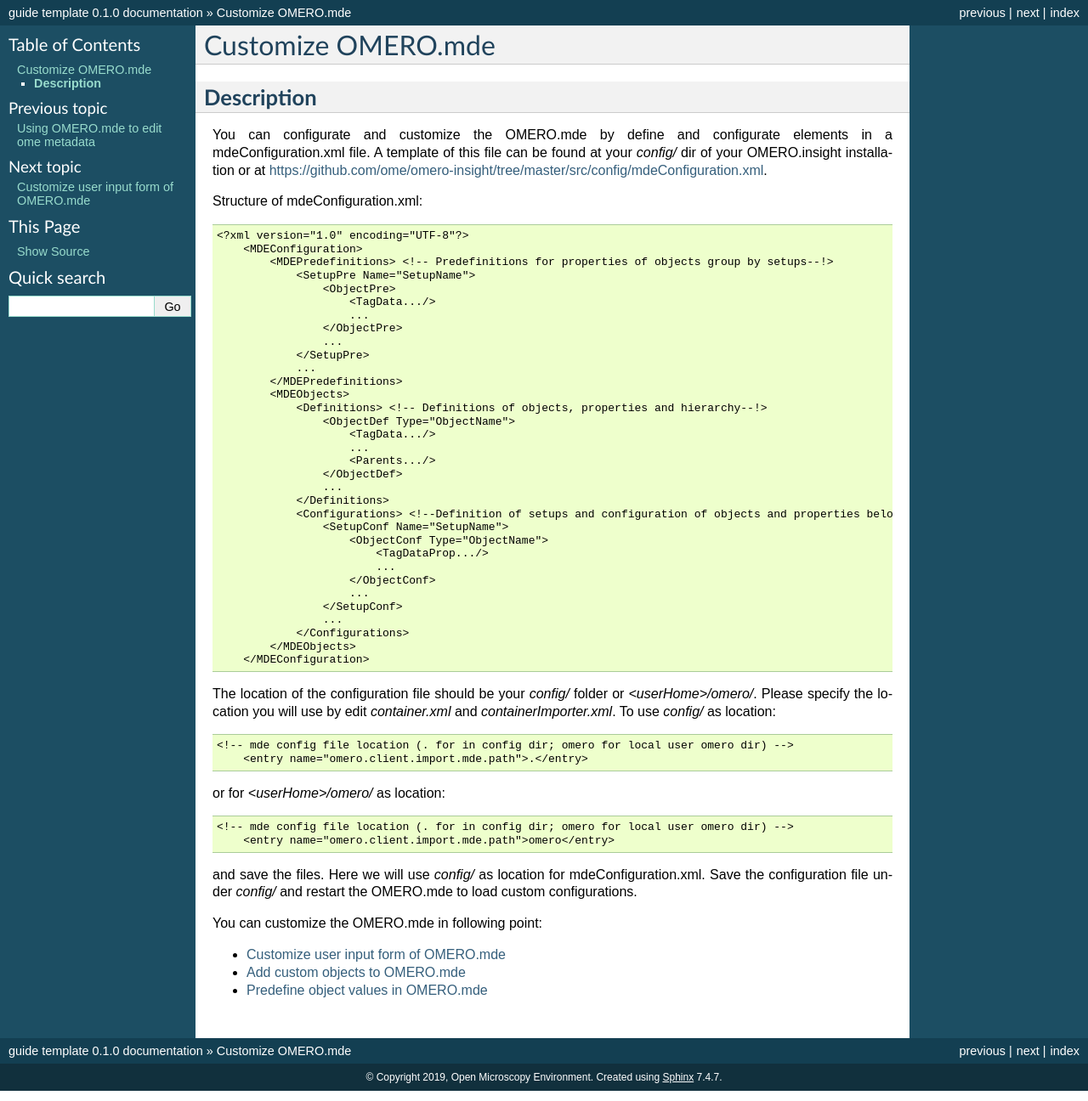
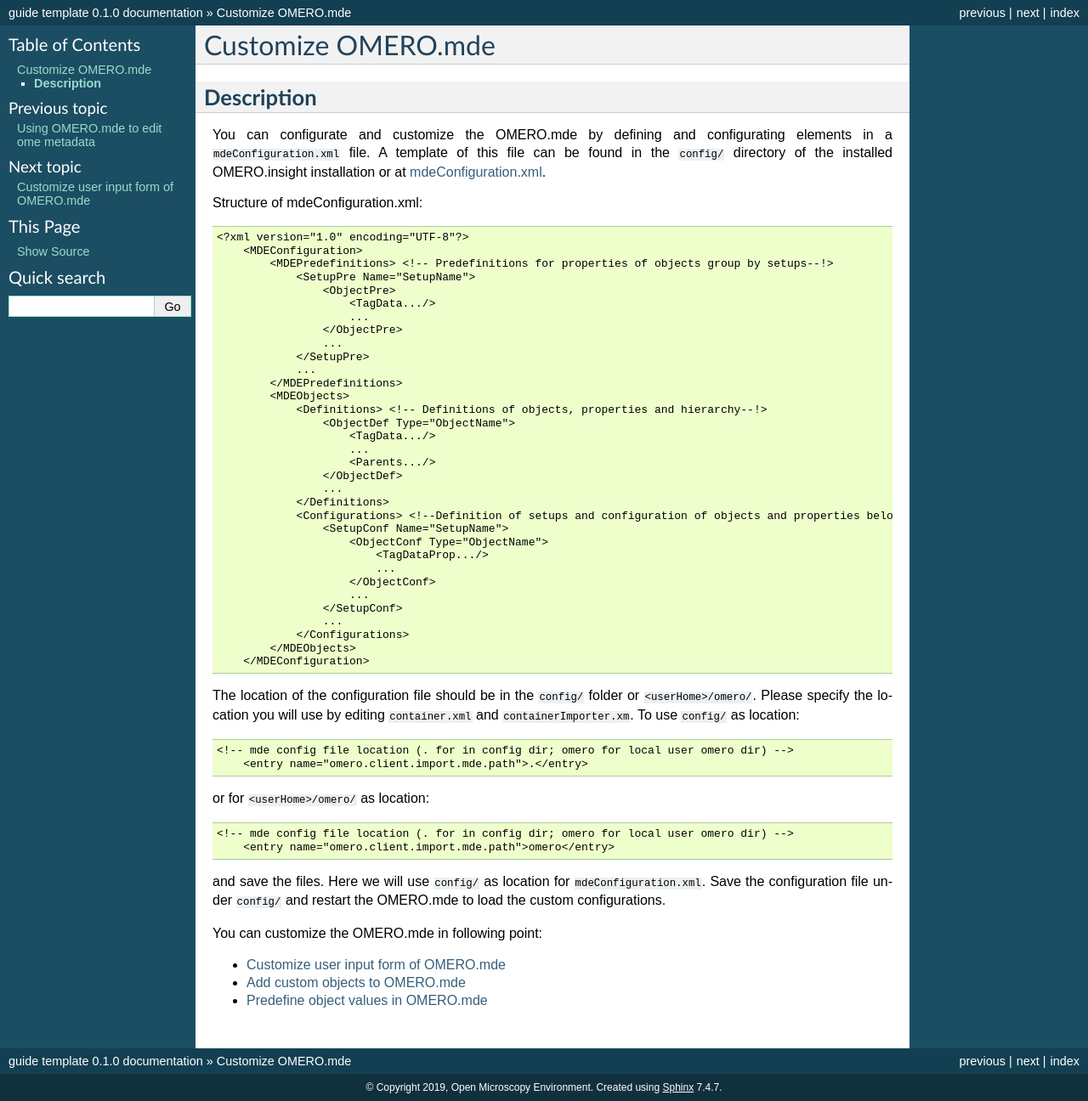
Before and after one commit to ome/omero-guide-mde, a Sphinx documentation site: the page built from docs/mde_customize.rst, in a window 1280 px wide. Shown: the whole page at 85% size. Built offline with Sphinx 7.4.7, drawn with Linux system fonts in a browser that asks for light colours.

Commit message:
fix formatting and typos

```diff
--- a/docs/mde_customize.rst
+++ b/docs/mde_customize.rst
@@ -4,8 +4,8 @@
 **Description**
 ---------------
 
-You can configurate and customize the OMERO.mde by define and configurate elements in a mdeConfiguration.xml file. A template of this file can be found at your *config/* dir of your OMERO.insight installation or
-at https://github.com/ome/omero-insight/tree/master/src/config/mdeConfiguration.xml.
+You can configurate and customize the OMERO.mde by defining and configurating elements in a ``mdeConfiguration.xml`` file. A template of this file can be found in the ``config/`` directory of the installed OMERO.insight installation or
+at `mdeConfiguration.xml <https://github.com/ome/omero-insight/tree/master/src/config/mdeConfiguration.xml>`__.
 
 Structure of mdeConfiguration.xml::
 
@@ -43,20 +43,20 @@
                     </MDEObjects>
                 </MDEConfiguration>
 
-The location of the configuration file should be your *config/* folder or *<userHome>/omero/*.
-Please specify the location you will use by edit *container.xml* and *containerImporter.xml*. To use *config/* as location::
+The location of the configuration file should be in the ``config/`` folder or ``<userHome>/omero/``.
+Please specify the location you will use by editing ``container.xml`` and ``containerImporter.xm``. To use ``config/`` as location::
 
     <!-- mde config file location (. for in config dir; omero for local user omero dir) -->
         <entry name="omero.client.import.mde.path">.</entry>
 
-or for *<userHome>/omero/* as location::
+or for ``<userHome>/omero/`` as location::
 
     <!-- mde config file location (. for in config dir; omero for local user omero dir) -->
         <entry name="omero.client.import.mde.path">omero</entry>
 
 and save the files.
-Here we will use *config/* as location for mdeConfiguration.xml.
-Save the configuration file under *config/* and restart the OMERO.mde to load custom configurations.
+Here we will use ``config/`` as location for ``mdeConfiguration.xml``.
+Save the configuration file under ``config/`` and restart the OMERO.mde to load the custom configurations.
 
 You can customize the OMERO.mde in following point:
 
--- a/docs/mde_customizeView.rst
+++ b/docs/mde_customizeView.rst
@@ -10,7 +10,7 @@
 **Step-by-Step**
 ----------------
 
-#. Open the mdeConfiguration.xml under *config/*
+#. Open the ``mdeConfiguration.xml`` file under ``config/``.
 
 #. Insert a new ``<SetupConf>`` element under ``<Configuration>`` and specify the name for the setup (here MyCustomSetup)::
 
@@ -43,7 +43,7 @@
                 </Configurations>
             </MDEObjects>
 
-#. Save the file and restart the OMERO.importer to load the new configuration for the OMERO.mde. Select your images or dataset for import. Switch to the OMERO.mde pane and select your setup to load your customize forms.
+#. Save the file and restart OMERO.importer to load the new configuration for OMERO.mde. Select your images or dataset for import. Switch to the OMERO.mde pane and select your setup to load your customize forms.
 
 **Setup:** Universal
 
--- a/docs/mde_editStandard.rst
+++ b/docs/mde_editStandard.rst
@@ -4,7 +4,7 @@
 **Description**
 ---------------
 
-By using the OMERO.mde you can annotate your images with standardized key-values at the import step.
+By using OMERO.mde you can annotate your images with standardized key-values at the import step.
 
 We will show:
 
@@ -17,9 +17,9 @@
 **Setup**
 ---------
 
-Install the OMERO.insight client as described in https://omero-guides.readthedocs.io/en/latest/upload/docs/import-desktop-client.html#setup
+Install the OMERO.insight client as described in `import-desktop-client.html#setup <https://omero-guides.readthedocs.io/en/latest/upload/docs/import-desktop-client.html#setup>`__
 
-Go to *OMERO.insight/config/* and edit *container.xml* and *containerImporter.xml*. To enable the OMERO.mde set boolean to ``true`` in::
+Go to ``OMERO.insight/config/`` and edit ``container.xml`` and ``containerImporter.xml``. To enable the OMERO.mde set boolean to ``true`` in::
 
         <!-- mde on/off -->
 
--- a/docs/mde_predefineObjects.rst
+++ b/docs/mde_predefineObjects.rst
@@ -10,7 +10,7 @@
 **Step-by-Step**
 ----------------
 
-#. Open the *mdeConfiguration.xml* file under *<userHome>/omero/*
+#. Open the ``mdeConfiguration.xml`` file under ``<userHome>/omero/``.
 
 #. Insert a new ``<SetupPre>`` element under ``<MDEPredefinitions>`` with the name of the setup for that you want to specify the values::
 
--- a/docs/mde_templates.rst
+++ b/docs/mde_templates.rst
@@ -24,7 +24,7 @@
 
 #. Choose the location and file name for your template file.
 
-#. Press ok to save the file
+#. Press ok to save the file.
 
 
 **Loading the template file for another import:**
```
Also changed, not shown: other parts of docs/mde_predefineObjects.rst (+1 -1 lines), docs/mde_customizeObjects.rst (+15 -12 lines).
